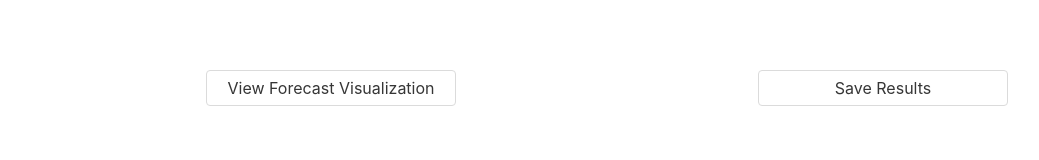
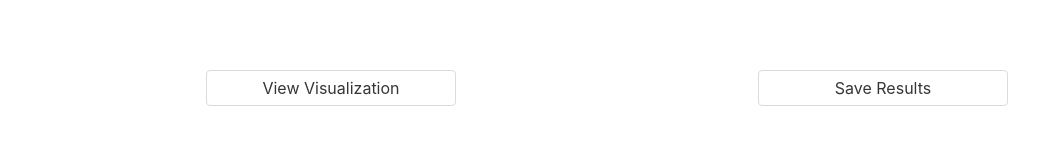
Before and after one commit to frailbongat/forecast-ui, a plain HTML site: page validation.html in a window 1280 px wide. Shown: the part 596-756 px from the top of the page, without its empty margins (33-1072 px from the left). Drawn offline with nearby package versions, Linux system fonts and the light colour scheme.

Commit message:
Minor fix

```diff
--- a/validation.html
+++ b/validation.html
@@ -84,7 +84,7 @@
         <section class="section">
             <div class="level">
                 <div class="level-item">
-                    <a class="button" style="width: 250px;">View Forecast Visualization</a>
+                    <a class="button" style="width: 250px;">View Visualization</a>
                 </div>
                 <div class="level-item">
                     <a class="button" style="width: 250px;">Save Results</a>
```
